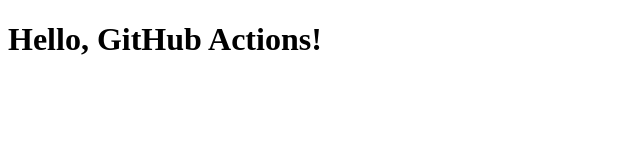
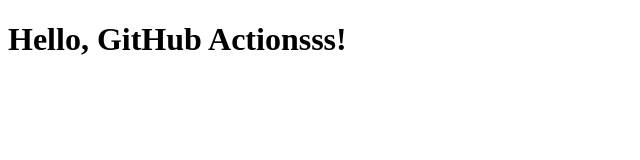
Before and after one commit to arch-liam/gh-deployment-workflow, a plain HTML site: page index.html in a window 1280 px wide. Shown: the full height of the page, 0-640 px from the left. Drawn offline with Linux system fonts and the light colour scheme.

Commit message:
adding 2s to header

```diff
--- a/index.html
+++ b/index.html
@@ -6,6 +6,6 @@
   <title>Hello, GitHub Actions!</title>
 </head>
 <body>
-  <h1>Hello, GitHub Actions!</h1>
+  <h1>Hello, GitHub Actionsss!</h1>
 </body>
 </html>
```
